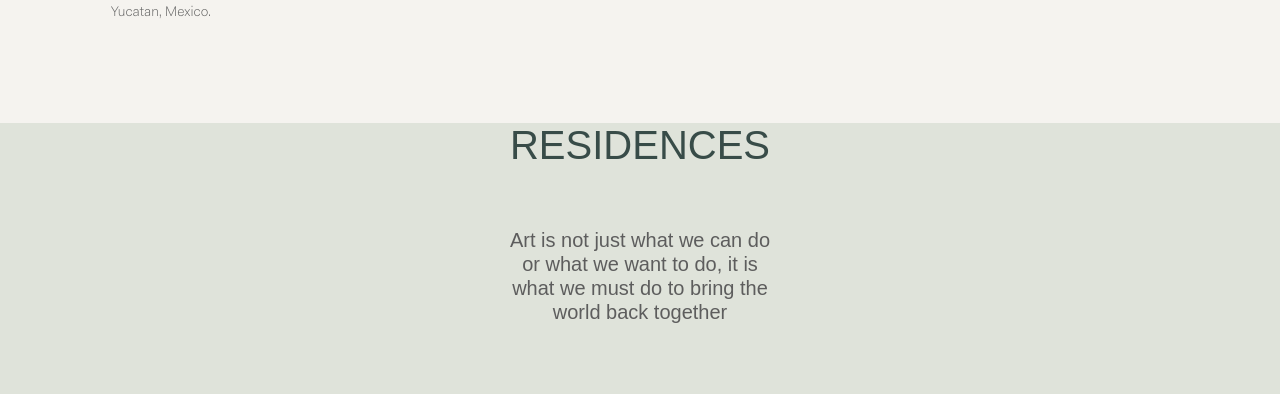
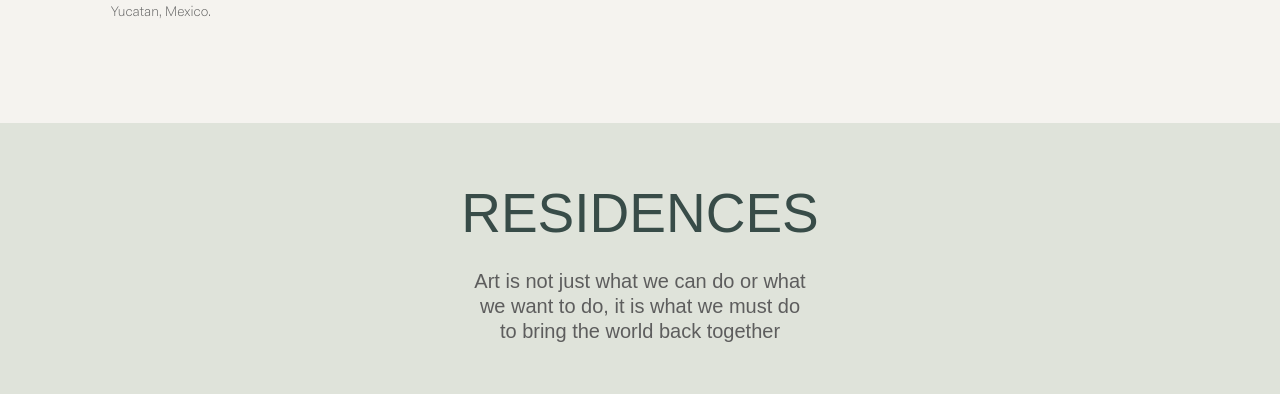
Before and after one commit to cesarmejiag/casa-escuela-site, a Next.js app: page /contact in a window 1280 px wide. Shown: the part 1943-2337 px from the top of the page. Built offline with nearby package versions, Linux system fonts and the light colour scheme; no server answers; grey boxes are pictures that could not be loaded.

Commit message:
check all styles of side custom and contact

```diff
--- a/pages/contact.js
+++ b/pages/contact.js
@@ -74,7 +74,7 @@ const Contact = () => {
         </div>
       </Section>
 
-      <SideCustom className="side-custom" pageTitle="Residences" abstract="Art is not just what we can do or what we want to do, it is what we must do to bring the world back together" image="/images/contact-cover.png" caption="Luz Vega - Taller de Cerámica" description="We invite visual artists and designers from all over the world to live and work in Casa Escuela." text="Current artist in residence"  path="https://www.google.com/">
+      <SideCustom className="side-custom" pageTitle="Residences" abstract="Art is not just what we can do or what we want to do, it is what we must do to bring the world back together" image="/images/residencies-cover.png" caption="Luz Vega - Taller de Cerámica" description="We invite visual artists and designers from all over the world to live and work in Casa Escuela." text="Current artist in residence"  path="https://www.google.com/">
 
       </SideCustom>
     </Layout>
--- a/styles/SideCustom.module.css
+++ b/styles/SideCustom.module.css
@@ -1,4 +1,5 @@
 .sideCustom{
+  padding: 60px 0;
   position: relative;
   z-index: 0;
 }
@@ -68,3 +69,22 @@
   margin-bottom: 40px;
   text-align: center;
 }
+
+@media (min-width: 767px){
+
+  .title{
+    font-size: 55px;
+    line-height: 60px;
+  }
+  .abstracts{
+    line-height: 25px;
+    margin: 26px auto 73px;
+    max-width: 340px;
+  }
+  .image{
+    max-width: 90%;
+  }
+  .descriptionText{
+    font-size: 18px;
+  }
+}
--- a/styles/globals.css
+++ b/styles/globals.css
@@ -263,6 +263,7 @@ body {
  .contact-text-response{
    font-size: 40px;
    line-height: 45px;
+   text-transform: uppercase;
  }
 
  .contact-message-response{
@@ -305,4 +306,14 @@ body {
    .contact-address{
      max-width: 90%;
    }
+   .contact-wrapper-response{
+     max-width: 400px;
+   }
+   .contact-text-response{
+     font-size: 55px;
+     line-height: 60px;
+   }
+   .contact-message-response{
+     line-height: 25px;
+   }
  }
```
